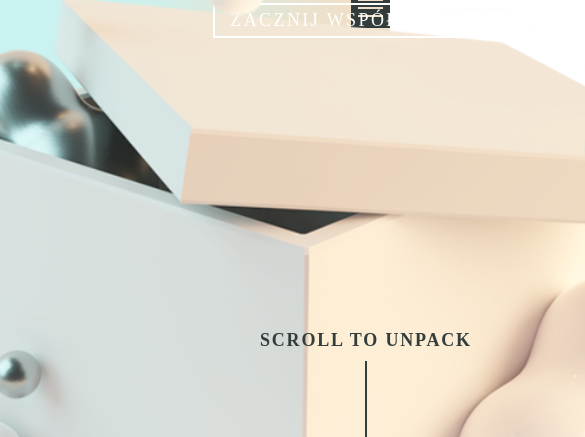
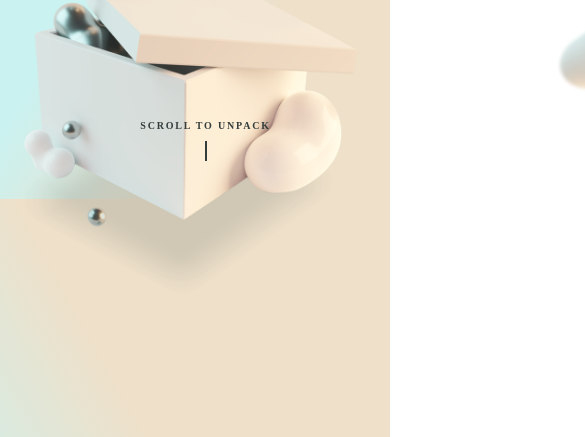
Before and after one commit to Szona/JohnWestonGroup, a plain HTML site: page index.html in a window 390 px wide. Shown: the part 392-829 px from the top of the page, 585 px wide, since content can reach past the window. Drawn offline with Linux system fonts and the light colour scheme; a web font is replaced by a local one.

Commit message:
add media queries for header

```diff
--- a/less/header.less
+++ b/less/header.less
@@ -101,11 +101,15 @@
     position: relative;
     bottom: 22vh;
     z-index: 1;
+    // background: url(../img/box.png);
+    // background-size: cover;
+    // width: 113%;
+    // height: 112%;
     img {
         height: 89vh;
         margin: 0 auto;
     }
-}
+ }
 .box-shadow {
     position: relative;
     bottom: 50vh;
@@ -121,7 +125,7 @@
 .scroll {
     position: absolute;
     top: 38%;
-    left: 35%;
+    left: 40.5%;
     z-index: 2;
     p {
         color: #333d3c;
@@ -237,3 +241,51 @@
     top: -28vh;
     width: 20vh;
 }
+ @media screen and (max-width: 450px) {
+     .header {
+         width: 100%;
+         height: 70vh;
+         padding: 30px  15px 0 15px;
+     }
+     .header-content {
+        width: 95%;
+        margin-top: 10vh;
+    }
+    .social-media {
+        display: none;
+    }
+    .menu-wrapper {
+        top: 15vh;
+    }
+    .title {
+        font-size: 48px;
+        text-align: center;
+    }
+    .work-link {
+        border: 1px solid #ffffff;
+    }
+    .box {
+        bottom: 5vh;
+        margin: 0 auto;
+        img {
+            height: 35vh;
+        }
+    }
+    .box-shadow {
+        left: -2vh;
+        bottom: 20vh;
+        img {
+            height: 24vh;
+        }
+    }
+    .scroll {
+        top: 53%;
+        left: 34%;
+        p {
+            font-size: 10px;
+        }
+        .vertical-line {
+            height: 20px;
+        }
+    }
+ }
```
Also changed, not shown: css/styles.css.
